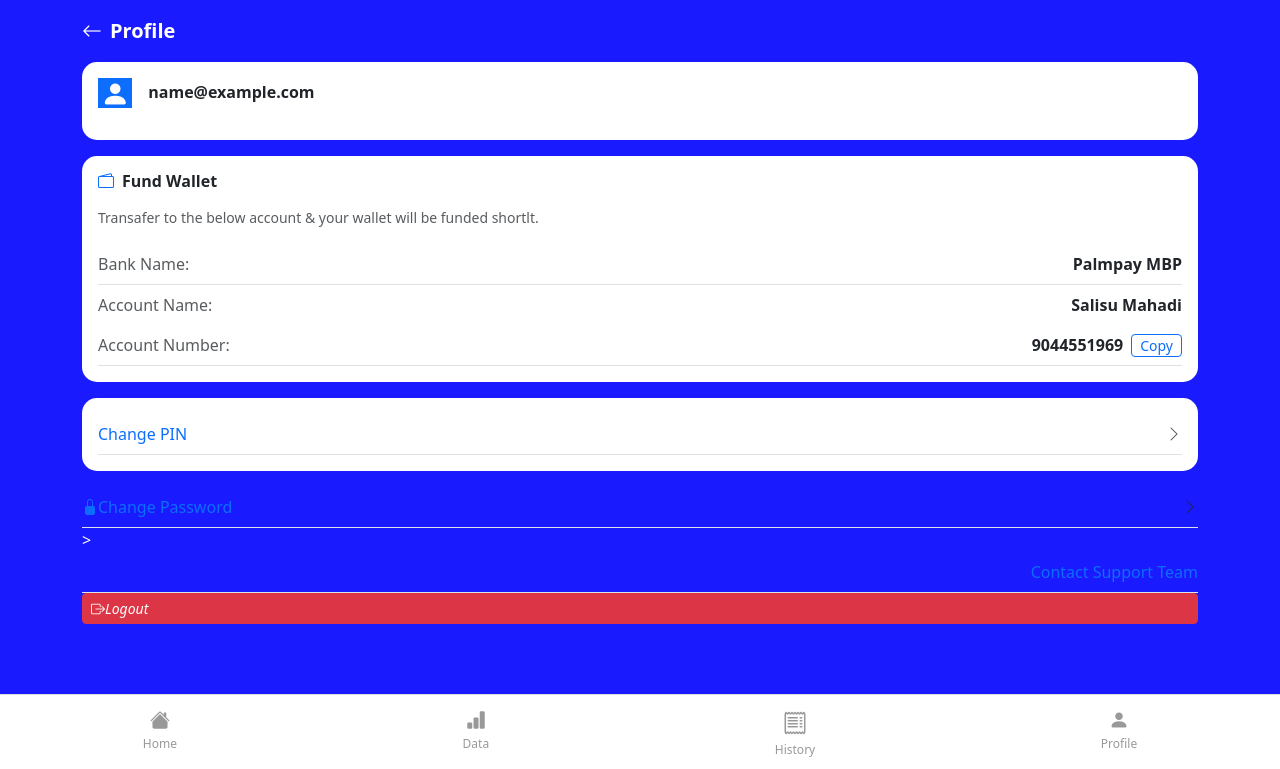
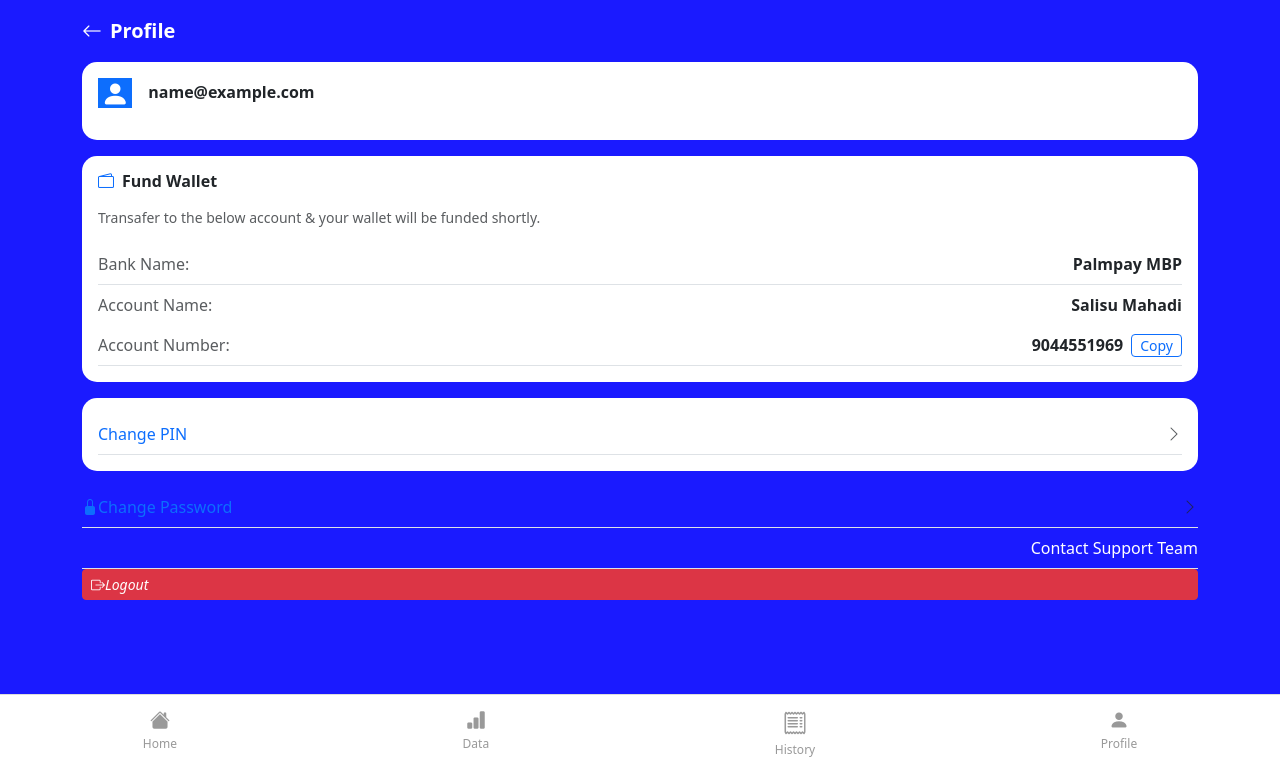
Before and after one commit to Houzsaad/vtu-payment-system, a Django app: page /accounts/profile/ in a window 1280 px wide. Shown: the part 31-800 px from the top of the page. Run offline with Django 5.2, Linux system fonts and the light colour scheme; the visitor is signed in with stand-in values (Sample User, id 1); parts of the project's set-up code (start-up, migrations or seed data) failed here and were passed over.

Commit message:
Edited profile site it's more professional so far

```diff
--- a/accounts/templates/accounts/profile.html
+++ b/accounts/templates/accounts/profile.html
@@ -31,7 +31,7 @@
 <!--Funded wallet -->
 <div class="card p-3 mb-3">
     <h6 class="fw-bold mb-3"><i class="bi bi-wallet2 me-2 text-primary"></i>Fund Wallet</h6>
-    <p class="text-muted small mb-3">Transafer to the below account & your wallet will be funded shortlt.</p>
+    <p class="text-muted small mb-3">Transafer to the below account & your wallet will be funded shortly.</p>
 
     <div class="d-flex justify-content-between align-items-center py-2 border-bottom">
         <span class="text-muted">Bank Name:</span>
@@ -61,7 +61,6 @@
     }
 </script>
 
-
 <!-- <div class="card p-3 mb-3">
      <div class="d-flex justify-content-center-between py-2">
         <span class="text-muted">Wallet Balance:</span>
@@ -76,26 +75,21 @@
     </a>
 </div>
 
- <div>
-    <a href= '#' class="d-flex justify-content-between align-items-center py-2 border-bottom text-decoration-none text-green">
+<div>
+    <a href= '#' class="d-flex justify-content-between align-items-center py-2 border-bottom text-decoration-none text-white">
         <span class="bi bi-lock-fill me-2 text-primary">Change Password</span>
         <i class="bi bi-chevron-right text-muted"></i>
     </a>
 </div>
 
-<div>>
+<div>
     <a href="https://wa.me/2349065379803?text=Hello%20Salisu%20Mahadi%20Data%20Support%2C%20I%20need%20assistance%20with..."
         target="_blank"
-        class="d-flex justify-content-between align-items-center py-2 border-bottom text-decoration-none text-yellow">
-
-        <i class="bi bi-whatsaap fs-4"></i>
+        class="d-flex justify-content-between align-items-center py-2 border-bottom text-decoration-none text-white">
+       <i class="bi bi-whatsaap fs-4"></i>
         <span class="ms-2">Contact Support Team</span>
     </a>
 </div>
-
-<!-- <a href="{% url 'logout' %}" class="btn btn-danger px-3">
-    <i class="bi bi-box-arrow-right me-2"></i>Logout
-</a> -->
 
 <a href="{% url 'logout' %}" class="btn btn-danger btn-sm d-flex align-items-center gap-2">
     <i class="bi bi-box-arrow-right">Logout</i>
--- a/data_webapp/settings.py
+++ b/data_webapp/settings.py
@@ -27,7 +27,6 @@ BASE_DIR = Path(__file__).resolve().parent.parent
 # See https://docs.djangoproject.com/en/5.2/howto/deployment/checklist/
 
 # SECURITY WARNING: keep the secret key used in production secret!
-SECRET_KEY ='django-secre-key(@Mam@2023.@#$%#@$%67742003****)' #'django-insecure-&4^vbo-cdi=2+5_1pte65r0n50scyxp4r573&kbp+x3qt@h#'
 
 
 DODODATA_API_KEY = os.environ.get("DODODATA_API_KEY")
--- a/services/templates/services/buy_airtime.html
+++ b/services/templates/services/buy_airtime.html
@@ -52,7 +52,7 @@
     </div>
 
     <div class="mb-3">
-        <label class="form-label fw-bold">Amount ($)</label>
+        <label class="form-label fw-bold">Amount (₦)</label>
         <input type="number" name="amount" class="form-control"
             min="50" step="10" placeholder="Enter Amount" required>
     </div>
```
